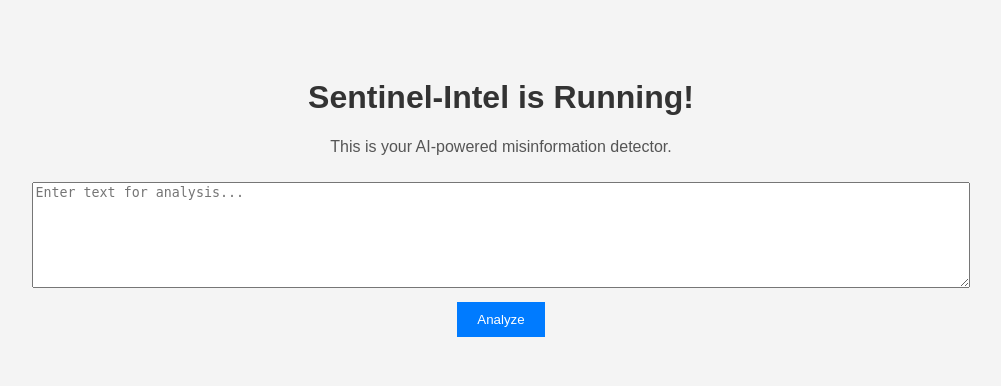
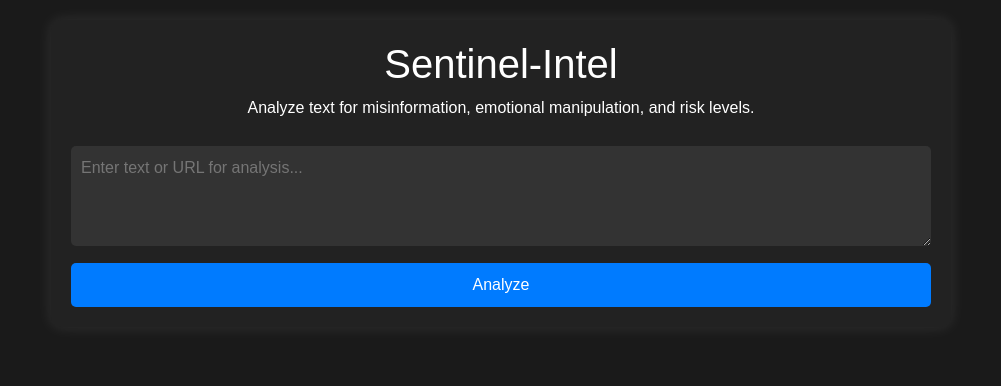
Before and after one commit to ravage400/Sentinel-, a Flask app: page / in a window 1280 px wide. Shown: the top 386 px of the page, without its empty margins (139-1140 px from the left). Run offline with Flask 3, Linux system fonts and the light colour scheme.

Commit message:
Update index.html

```diff
--- a/templates/index.html
+++ b/templates/index.html
@@ -4,48 +4,91 @@
     <meta charset="UTF-8">
     <meta name="viewport" content="width=device-width, initial-scale=1.0">
     <title>Sentinel-Intel</title>
+
+    <!-- Bootstrap 5 for Styling -->
+    <link href="https://cdn.jsdelivr.net/npm/bootstrap@5.3.0/dist/css/bootstrap.min.css" rel="stylesheet">
+    <script src="https://cdn.jsdelivr.net/npm/chart.js"></script>
+
     <style>
         body {
+            background-color: #1a1a1a;
+            color: white;
             font-family: Arial, sans-serif;
             text-align: center;
-            padding: 50px;
-            background-color: #f4f4f4;
+            padding: 20px;
         }
-        h1 {
-            color: #333;
-        }
-        p {
-            color: #555;
+        .container {
+            max-width: 900px;
+            margin: auto;
+            background: #222;
+            padding: 20px;
+            border-radius: 10px;
+            box-shadow: 0 0 15px rgba(255, 255, 255, 0.1);
         }
         textarea {
-            width: 80%;
+            width: 100%;
             height: 100px;
             margin: 10px 0;
+            background: #333;
+            color: white;
+            border: none;
+            padding: 10px;
+            border-radius: 5px;
         }
         button {
-            padding: 10px 20px;
             background-color: #007bff;
             color: white;
+            padding: 10px;
             border: none;
             cursor: pointer;
+            width: 100%;
+            border-radius: 5px;
         }
         button:hover {
             background-color: #0056b3;
         }
+        canvas {
+            background: #222;
+            padding: 10px;
+            border-radius: 10px;
+        }
     </style>
 </head>
 <body>
-    <h1>Sentinel-Intel is Running!</h1>
-    <p>This is your AI-powered misinformation detector.</p>
+
+    <div class="container">
+        <h1>Sentinel-Intel</h1>
+        <p>Analyze text for misinformation, emotional manipulation, and risk levels.</p>
 
         <form method="POST">
-        <textarea name="text" placeholder="Enter text for analysis..."></textarea><br>
+            <textarea name="text" placeholder="Enter text or URL for analysis..."></textarea><br>
             <button type="submit">Analyze</button>
         </form>
 
         {% if result %}
             <h3>Analysis Result:</h3>
             <p>{{ result }}</p>
+
+            <canvas id="sentimentChart"></canvas>
+            <script>
+                var ctx = document.getElementById('sentimentChart').getContext('2d');
+                var sentimentChart = new Chart(ctx, {
+                    type: 'bar',
+                    data: {
+                        labels: ['Positive', 'Negative', 'Neutral'],
+                        datasets: [{
+                            label: 'Sentiment Analysis',
+                            data: [{{ chart_data.positive }}, {{ chart_data.negative }}, {{ chart_data.neutral }}],
+                            backgroundColor: ['#28a745', '#dc3545', '#ffc107']
+                        }]
+                    },
+                    options: {
+                        responsive: true
+                    }
+                });
+            </script>
         {% endif %}
+    </div>
+
 </body>
 </html>
```
Lines whose indentation alone changed are shown as unchanged.
